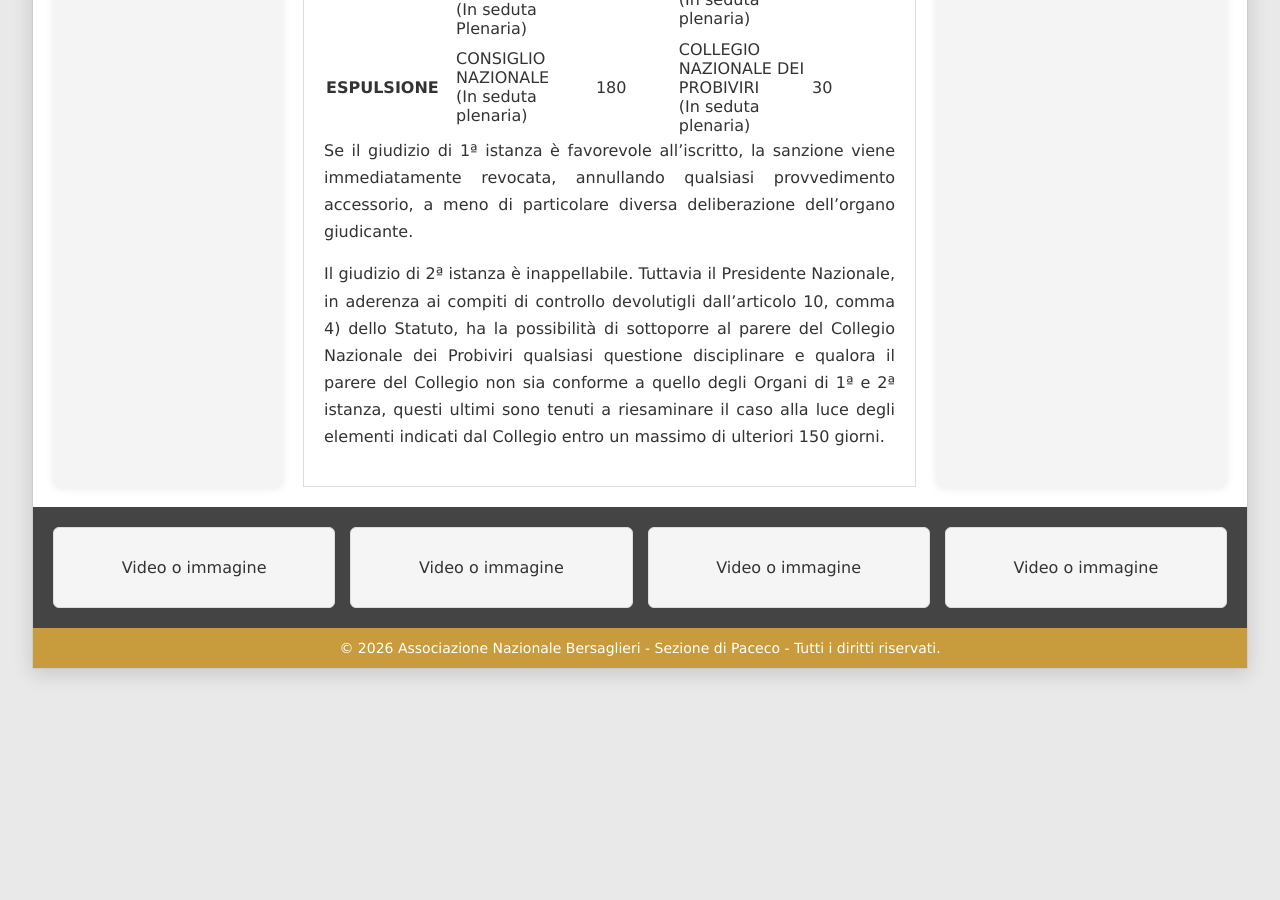
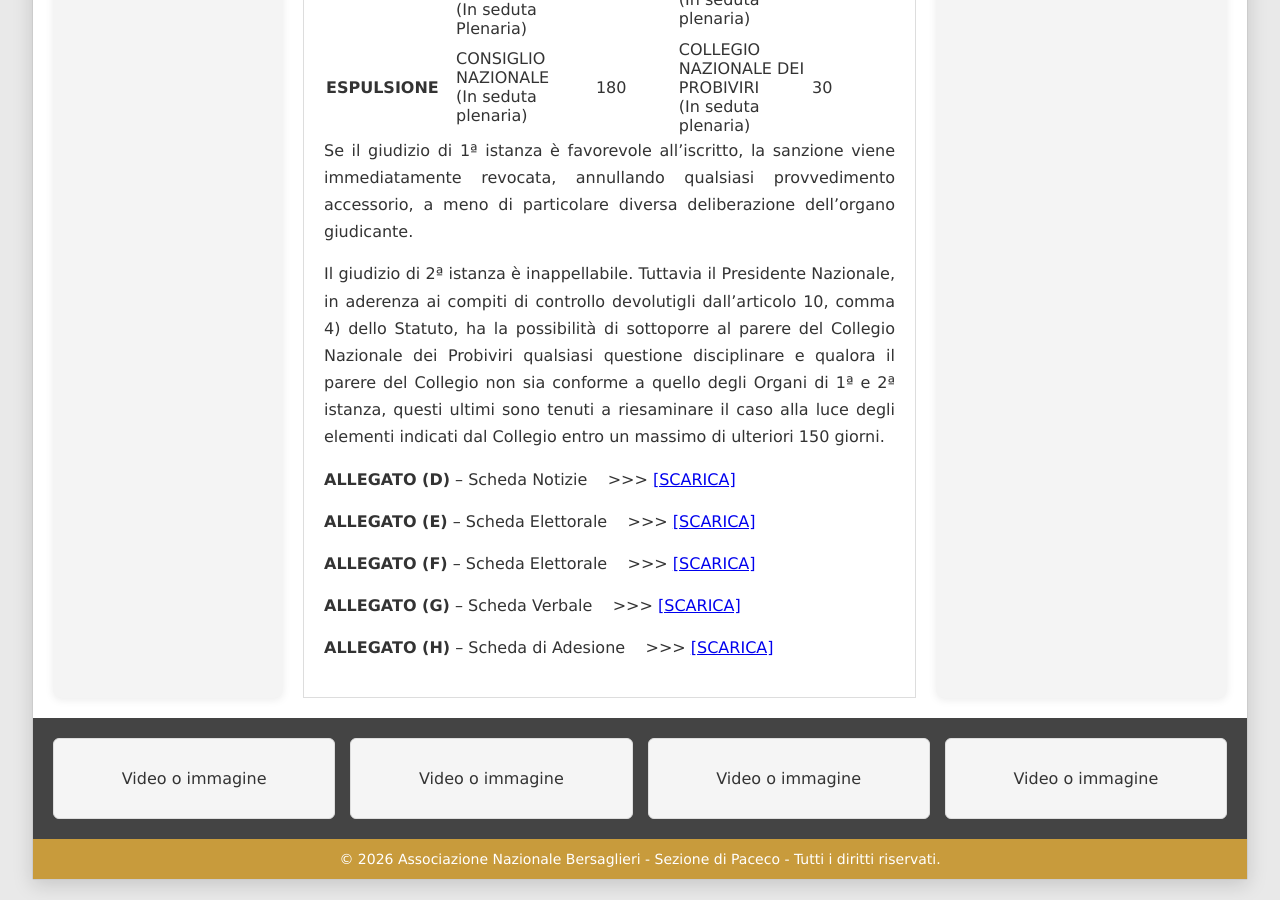
Before and after one commit to bersaglieripaceco/bersaglieripaceco.github.io, a Jekyll site: the page Pagine/Regolamento.html, which Jekyll copies as it is, in a window 1280 px wide and 900 px high, scrolled down 32359 px. Built offline with Jekyll 4.4.1, drawn with Linux system fonts in a browser that asks for light colours; before the commit the page ends 33048 px from its top, so only the background shows below that.

Commit message:
Update Regolamento.html

```diff
--- a/Pagine/Regolamento.html
+++ b/Pagine/Regolamento.html
@@ -2654,6 +2654,50 @@
             150 giorni.
         </p>
 
+       <div class="allegati-regolamento">
+
+    <p>
+        <strong>ALLEGATO (D)</strong> – Scheda Notizie
+        &nbsp;&nbsp;&nbsp;>>>
+        <a href="../Documenti/Regolamento%20allegato1.pdf" target="_blank">
+            [SCARICA]
+        </a>
+    </p>
+
+    <p>
+        <strong>ALLEGATO (E)</strong> – Scheda Elettorale
+        &nbsp;&nbsp;&nbsp;>>>
+        <a href="../Documenti/Regolamento%20allegato2.pdf" target="_blank">
+            [SCARICA]
+        </a>
+    </p>
+
+    <p>
+        <strong>ALLEGATO (F)</strong> – Scheda Elettorale
+        &nbsp;&nbsp;&nbsp;>>>
+        <a href="../Documenti/Regolamento%20allegato3.pdf" target="_blank">
+            [SCARICA]
+        </a>
+    </p>
+
+    <p>
+        <strong>ALLEGATO (G)</strong> – Scheda Verbale
+        &nbsp;&nbsp;&nbsp;>>>
+        <a href="../Documenti/Regolamento%20allegato4.pdf" target="_blank">
+            [SCARICA]
+        </a>
+    </p>
+
+    <p>
+        <strong>ALLEGATO (H)</strong> – Scheda di Adesione
+        &nbsp;&nbsp;&nbsp;>>>
+        <a href="../Documenti/Regolamento%20allegato5.pdf" target="_blank">
+            [SCARICA]
+        </a>
+    </p>
+
+</div>
+
      </article>
 
         </main>
```
